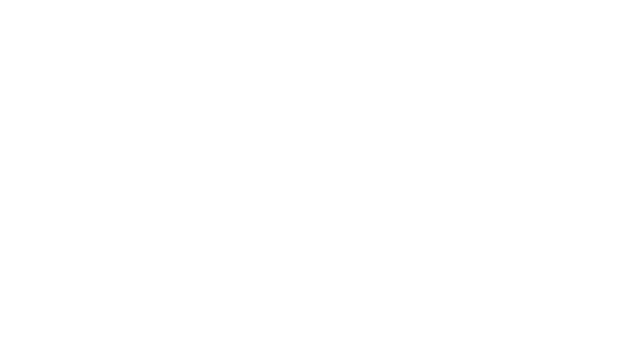
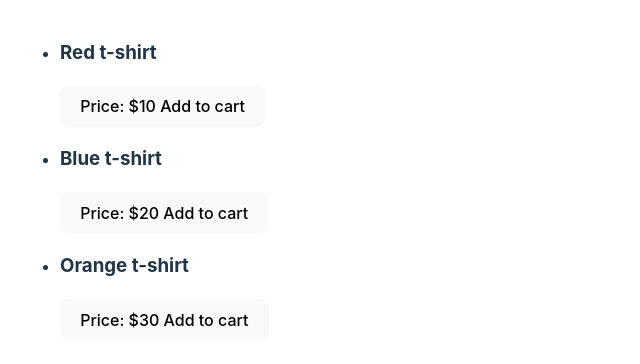
Before and after one commit to kouroshneyestani/react-context-shopping-cart, a React (Vite) app: page / in a window 1280 px wide. Shown: the top 364 px of the page, without its empty margins (0-640 px from the left). Built offline with nearby package versions, Linux system fonts and the light colour scheme.

Commit message:
feat: create Products component to display products

```diff
--- a/src/App.jsx
+++ b/src/App.jsx
@@ -1,8 +1,11 @@
+import Products from "./components/Products";
+
 import "./App.css";
 
 function App() {
     return (
         <>
+            <Products />
         </>
     );
 }
--- /dev/null
+++ b/src/components/Products/index.jsx
@@ -0,0 +1,42 @@
+function Item({ name, price }) {
+    return (
+        <li>
+            <h3>{name}</h3>
+            <button>
+                <span>Price: ${price}</span> Add to cart
+            </button>
+        </li>
+    );
+}
+
+function Products() {
+    const products = [
+        {
+            id: 1,
+            name: "Red t-shirt",
+            price: 10,
+        },
+        {
+            id: 2,
+            name: "Blue t-shirt",
+            price: 20,
+        },
+        {
+            id: 3,
+            name: "Orange t-shirt",
+            price: 30,
+        },
+    ];
+
+    return (
+        <div>
+            <ul>
+                {products.map((product) => (
+                    <Item key={product.id} {...product} />
+                ))}
+            </ul>
+        </div>
+    );
+}
+
+export default Products;
```
